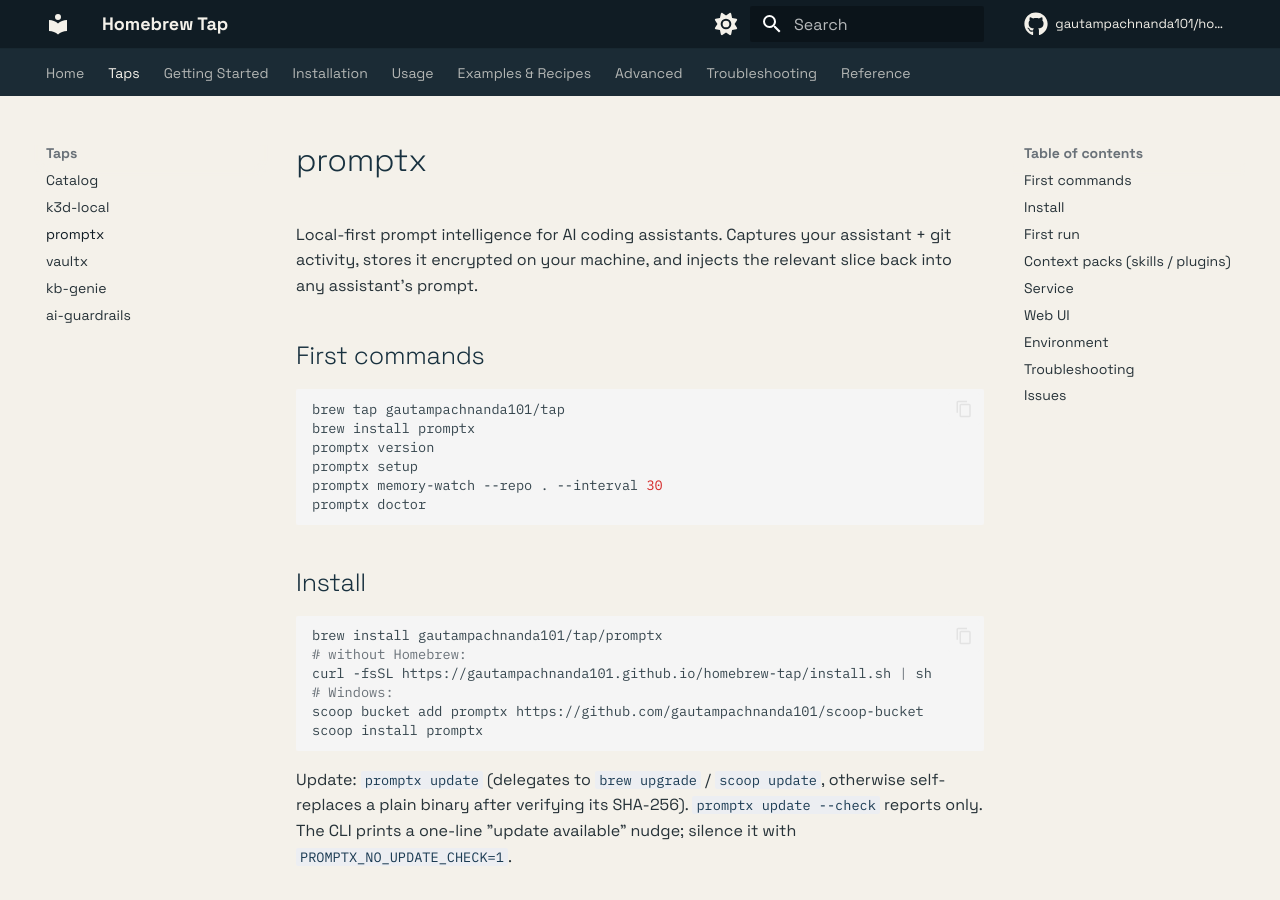
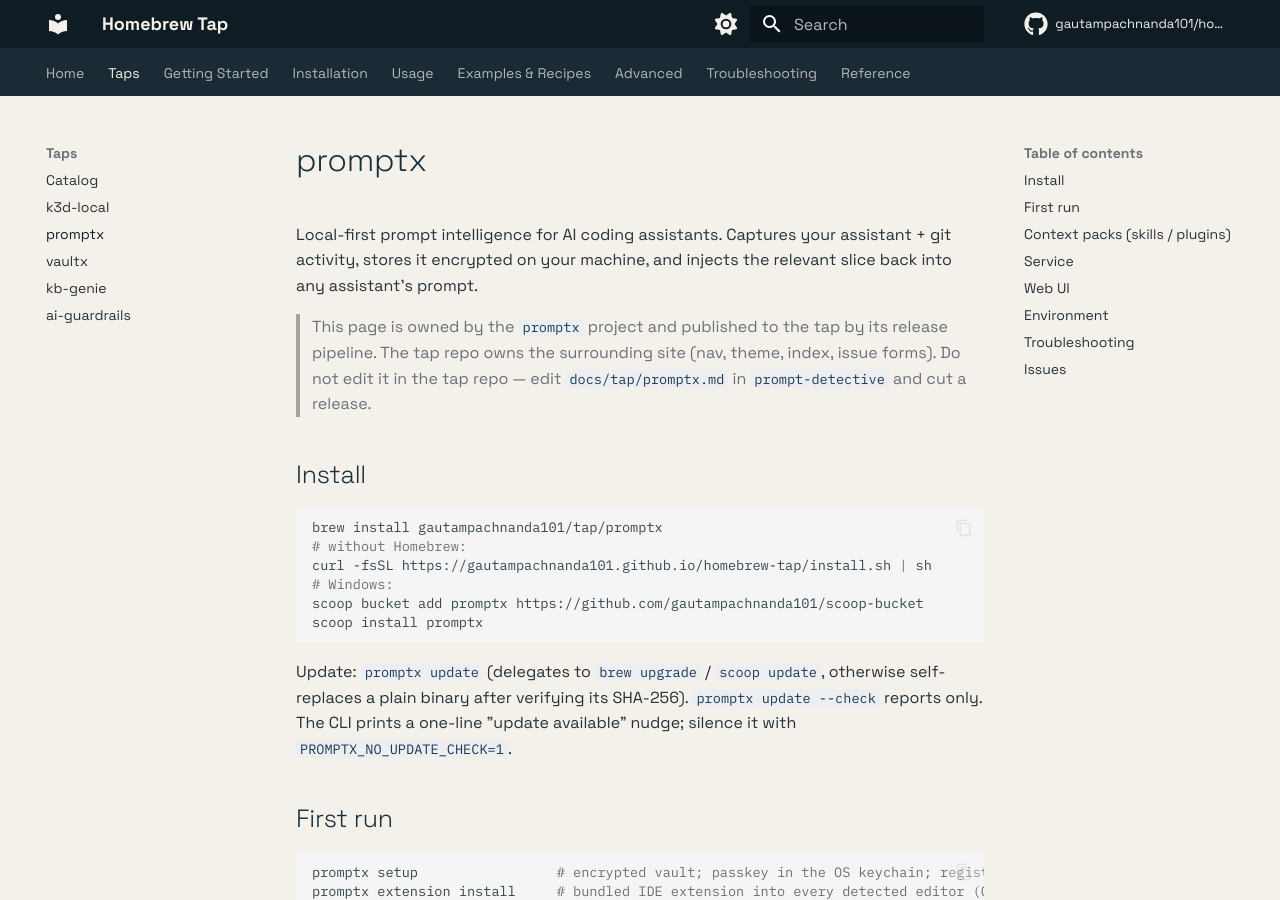
Before and after one commit to gautampachnanda101/homebrew-tap, an MkDocs documentation site: the page built from docs/taps/promptx.md, in a window 1280 px wide and 900 px high. Built offline with MkDocs 1.6.1 and Material for MkDocs 9.7.7, drawn with Linux system fonts in a browser that asks for light colours; comment, search, counter and statistics services are not loaded; some of the changed text lies outside the part shown.

Commit message:
chore(promptx): update formula + docs for v0.9.1

````diff
--- a/docs/taps/promptx.md
+++ b/docs/taps/promptx.md
@@ -4,16 +4,10 @@ Local-first prompt intelligence for AI coding assistants. Captures your
 assistant + git activity, stores it encrypted on your machine, and injects the
 relevant slice back into any assistant's prompt.
 
-## First commands
-
-```bash
-brew tap gautampachnanda101/tap
-brew install promptx
-promptx version
-promptx setup
-promptx memory-watch --repo . --interval 30
-promptx doctor
-```
+> This page is owned by the `promptx` project and published to the tap by its
+> release pipeline. The tap repo owns the surrounding site (nav, theme, index,
+> issue forms). Do not edit it in the tap repo — edit `docs/tap/promptx.md` in
+> `prompt-detective` and cut a release.
 
 ## Install
 
````
Also changed, not shown: other parts of docs/taps/promptx.md (+1 -1 lines), 1 other file.
